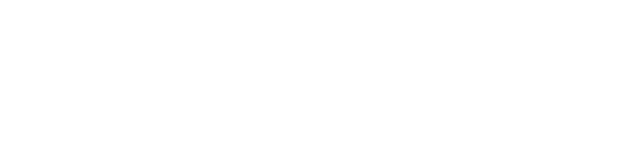
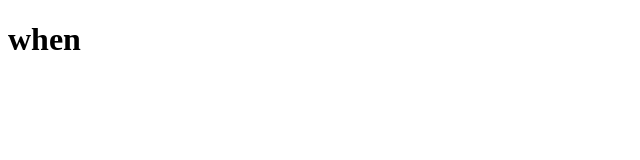
Before and after one commit to gittamaddin/gitus, a website: page index.html in a window 1280 px wide. Shown: the whole page, without its empty margins (0-640 px from the left). Drawn offline with Linux system fonts and the light colour scheme.

```diff
--- a/index.html
+++ b/index.html
@@ -5,6 +5,6 @@
     <title>hello world</title>
   </head>
   <body>
-
+<h1>when </h1>
   </body>
 </html>
```
Also changed, not shown: package.json (+8 -2 lines), 2 other files.
